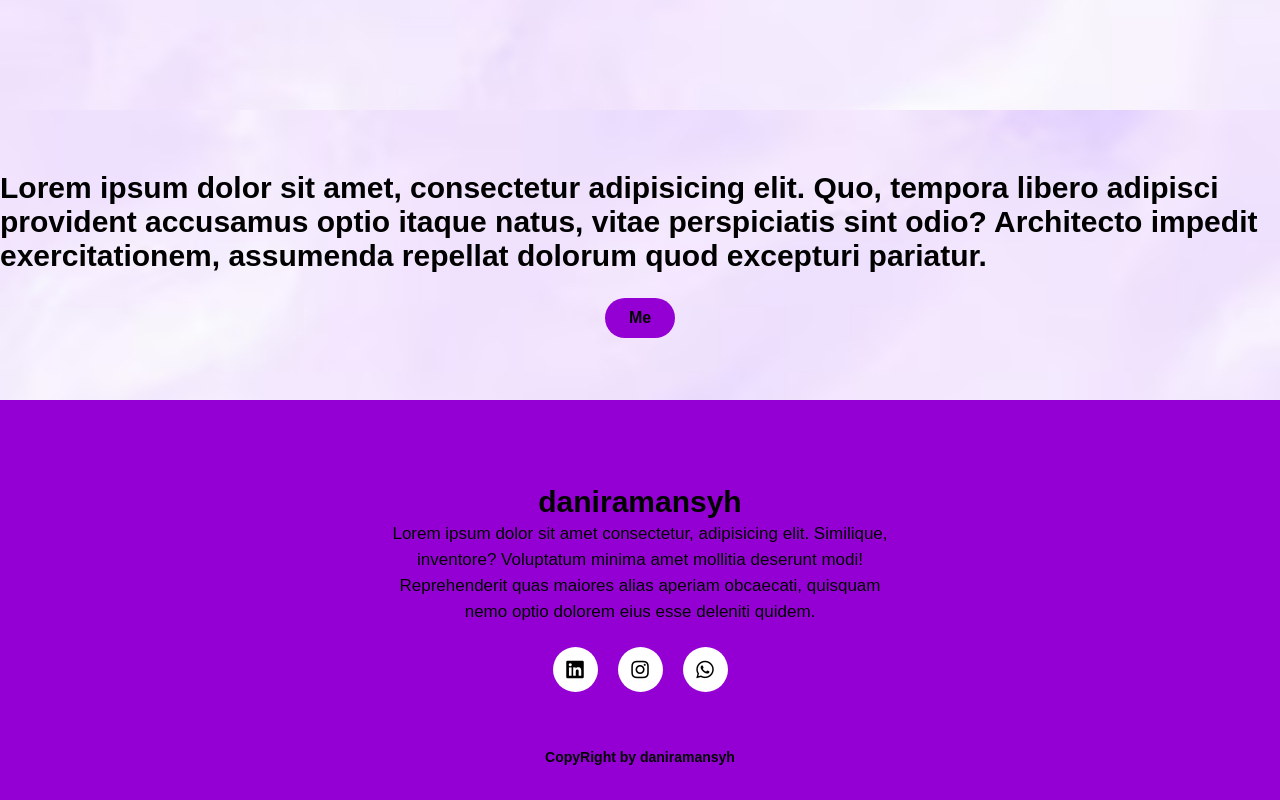
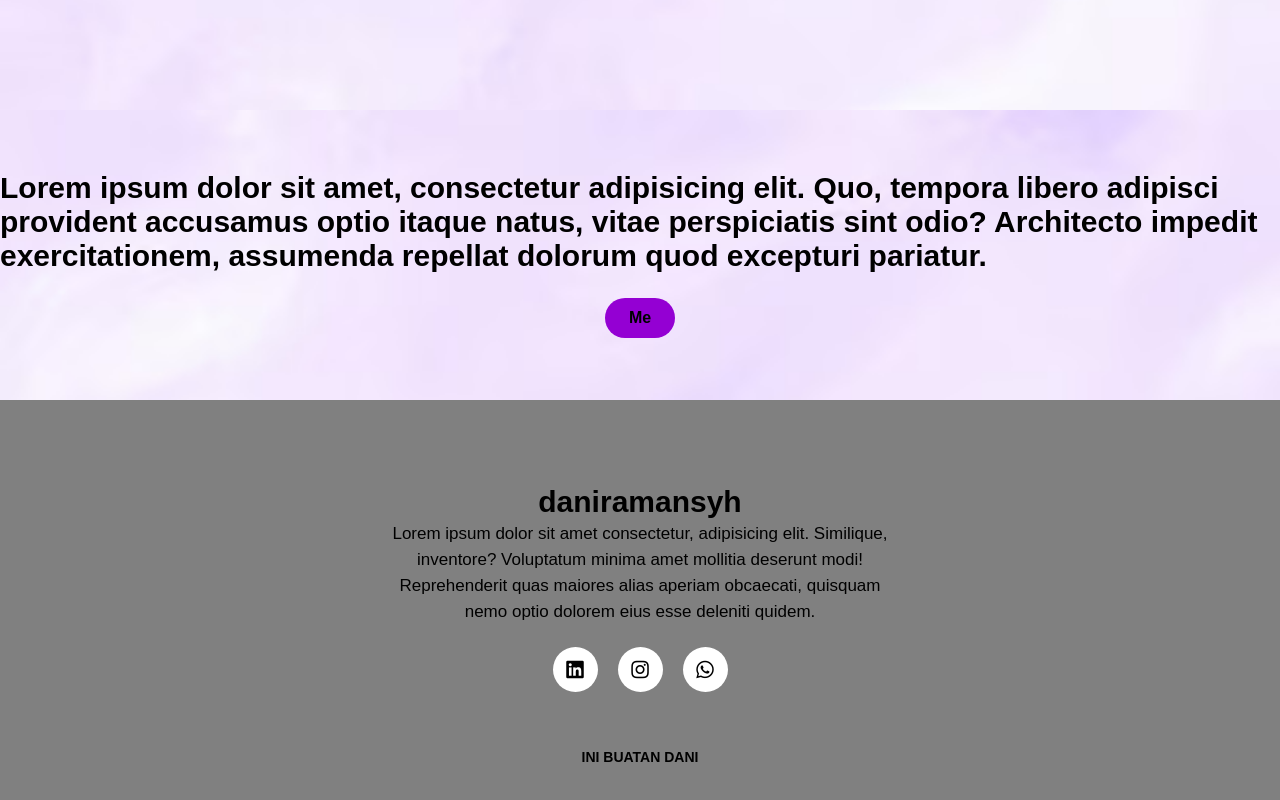
Before and after one commit to daniramansyh/portofolio.github.io, a plain HTML site: page index.html in a window 1280 px wide. Shown: the part 2401-3201 px from the top of the page. Drawn offline with Linux system fonts and the light colour scheme.

Commit message:
perubahan pada footer

```diff
--- a/index.html
+++ b/index.html
@@ -107,7 +107,7 @@
             <a href="https://www.instagram.com/daniramansyh"><i class="fab fa-instagram"></i></a>
             <a href="https://wa.me/6285892293095"><i class="fab fa-whatsapp"></i></a>
         </div>
-        <p class="end">CopyRight by daniramansyh</p>
+        <p class="end">INI BUATAN DANI</p>
     </footer>
     <!-- java script -->
     <script src="app.js"></script>
--- a/style.css
+++ b/style.css
@@ -256,7 +256,7 @@ footer{
     position: relative;
     width: 100%;
     height: 400px;
-    background-color: darkviolet;
+    background-color: gray;
     display: flex;
     flex-direction: column;
     align-items: center;
```
